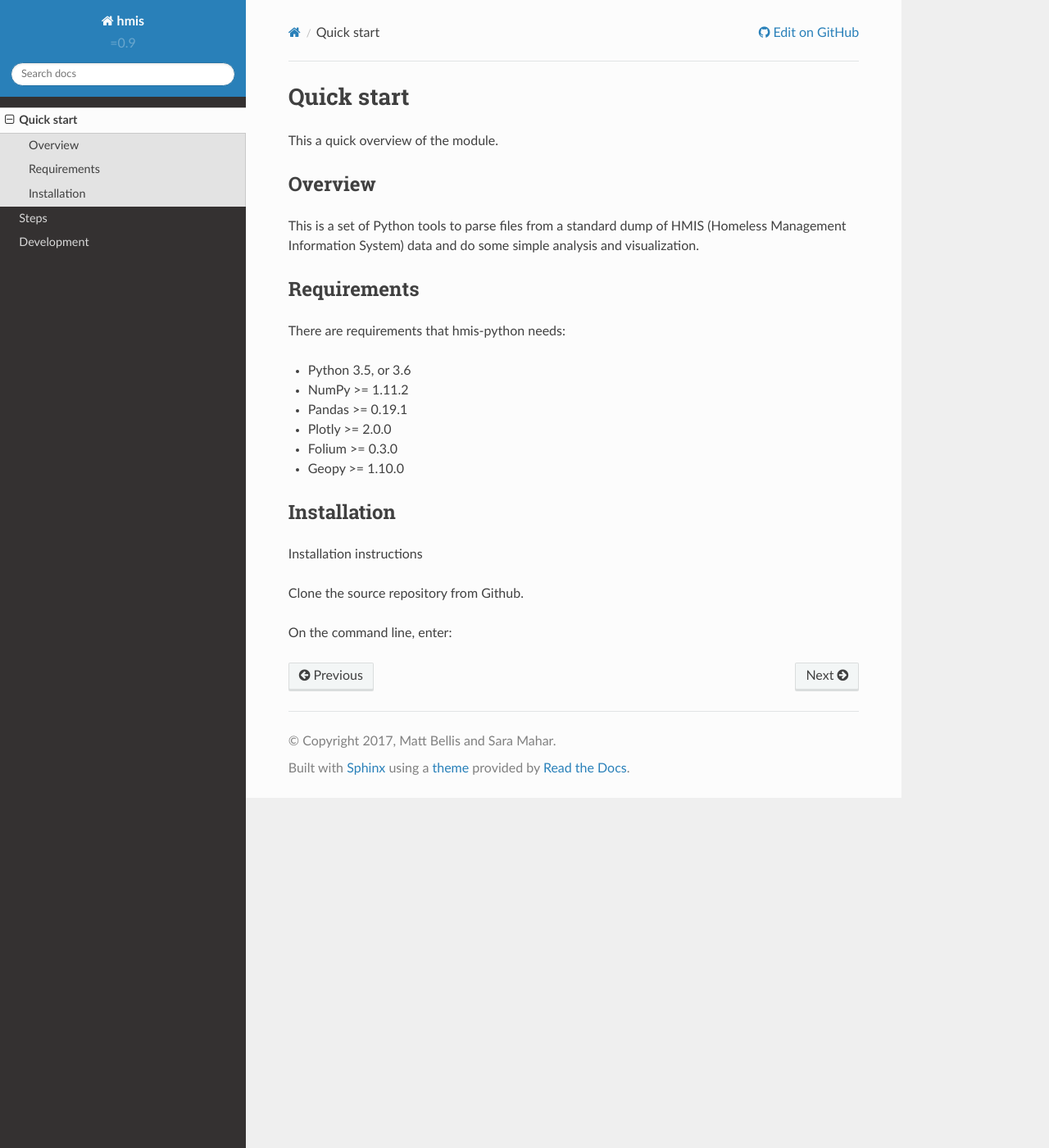
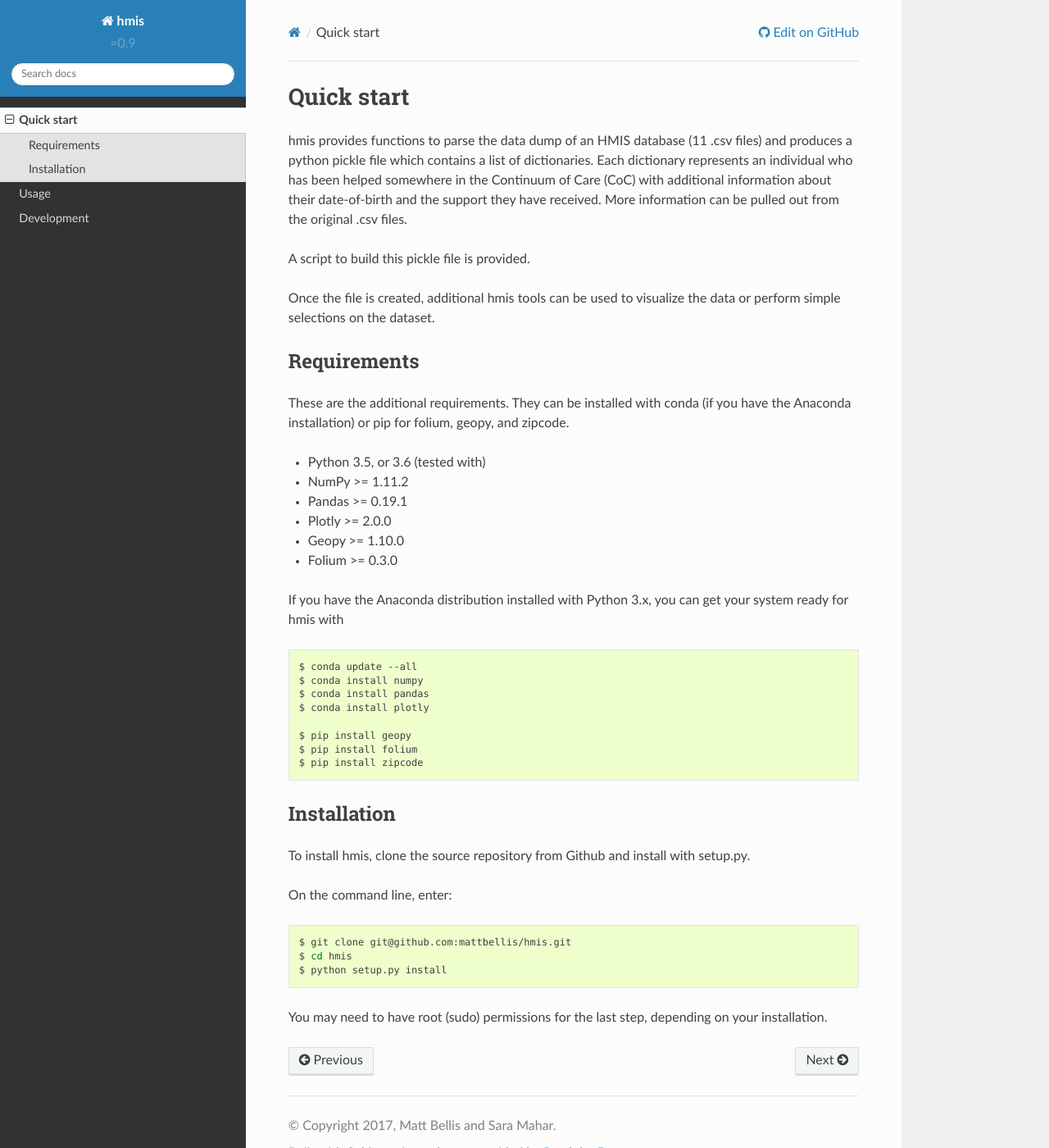
Before and after one commit to mattbellis/hmis, a Sphinx documentation site: the page built from docs/quickstart.rst, in a window 1280 px wide and 1400 px high. Shown: the whole window at 82% size. Built offline with Sphinx 7.4.7 and the Read the Docs theme 2.0.0, drawn with Linux system fonts in a browser that asks for light colours.

Commit message:
Some fixes but mostly lots of documentation written

```diff
--- a/docs/quickstart.rst
+++ b/docs/quickstart.rst
@@ -2,35 +2,61 @@
  Quick start
 =============
 
-This a quick overview of the module.
+hmis provides functions to parse the data dump of an HMIS database (11 .csv files)
+and produces a python pickle file which contains a list of dictionaries. Each
+dictionary represents an individual who has been helped somewhere in the
+Continuum of Care (CoC) with additional information about their date-of-birth
+and the support they have received. More information can be pulled out from
+the original .csv files.
 
-Overview
---------
-This is a set of Python tools to parse files from a standard dump of HMIS (Homeless Management Information System) data and do some simple analysis and visualization.
+A script to build this pickle file is provided.
 
+Once the file is created, additional hmis tools can be used to visualize the
+data or perform simple selections on the dataset.
 
 Requirements
 ------------
 
-There are requirements that hmis-python needs:
+These are the additional requirements. They can be installed with
+conda (if you have the Anaconda installation) or pip for folium, geopy,
+and zipcode.
 
-* Python 3.5, or 3.6
+* Python 3.5, or 3.6 (tested with)
 * NumPy >= 1.11.2
 * Pandas >= 0.19.1
 * Plotly >= 2.0.0
+* Geopy >= 1.10.0
 * Folium >= 0.3.0
-* Geopy >= 1.10.0
+
+If you have the Anaconda distribution installed with Python 3.x,
+you can get your system ready for hmis with
+
+.. code-block:: bash
+
+    $ conda update --all
+    $ conda install numpy
+    $ conda install pandas
+    $ conda install plotly
+
+    $ pip install geopy
+    $ pip install folium
+    $ pip install zipcode
 
 
 
 Installation
 ------------
 
-Installation instructions
-
-Clone the source repository from Github.
+To install hmis, clone the source repository from Github and install
+with setup.py.
 
 On the command line, enter:
 
 .. code:: bash
-    git clone git@github.com:mattbellis/hmis.git
+
+    $ git clone git@github.com:mattbellis/hmis.git
+    $ cd hmis
+    $ python setup.py install
+
+You may need to have root (sudo) permissions for the last step, depending
+on your installation.
```
Also changed, not shown: README.md (+1 -1 lines), docs/development.rst (+10 -7 lines), docs/index.rst (+10 -2 lines), docs/steps.rst (deleted, +0 -91 lines), docs/usage.rst (added, +213 -0 lines), docs/map_example.png (added), docs/plotting_example.png (added), docs/plotting_example_many.png (added), 2 other files.
